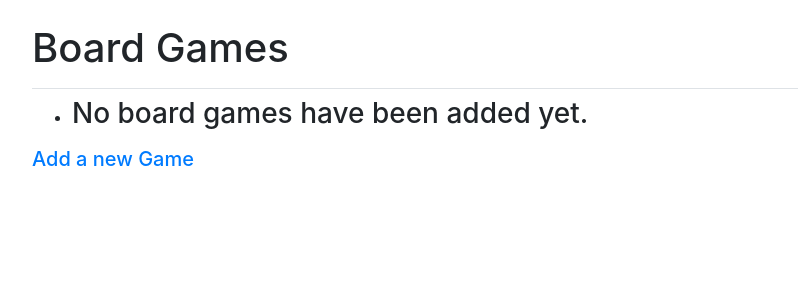
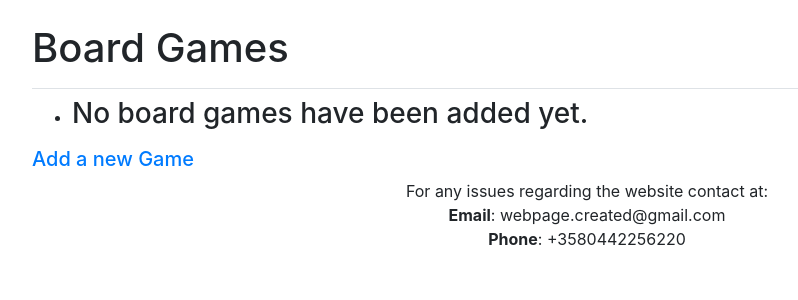
Before and after one commit to Assassinsoftomorrow/board_game, a Django app: page /Games/ in a window 1280 px wide. Shown: the part 58-358 px from the top of the page, without its empty margins (53-851 px from the left). Run offline with Django 3.2, Linux system fonts and the light colour scheme; the visitor is signed in with stand-in values (Sample User, id 1); data that the repository does not hold is empty; some libraries are stand-ins or nearby versions.

Commit message:
Added contact details

```diff
--- a/board_game_manager/Games/templates/Games/base.html
+++ b/board_game_manager/Games/templates/Games/base.html
@@ -55,6 +55,13 @@
     </div>
   </main>
 
+  <footer>
+    <center>
+      For any issues regarding the website contact at:<br>
+      <b>Email</b>: webpage.created@gmail.com <br>
+      <b>Phone</b>: +3580442256220
+    </center>
+  </footer>
 </body>
 
 </html>
```
